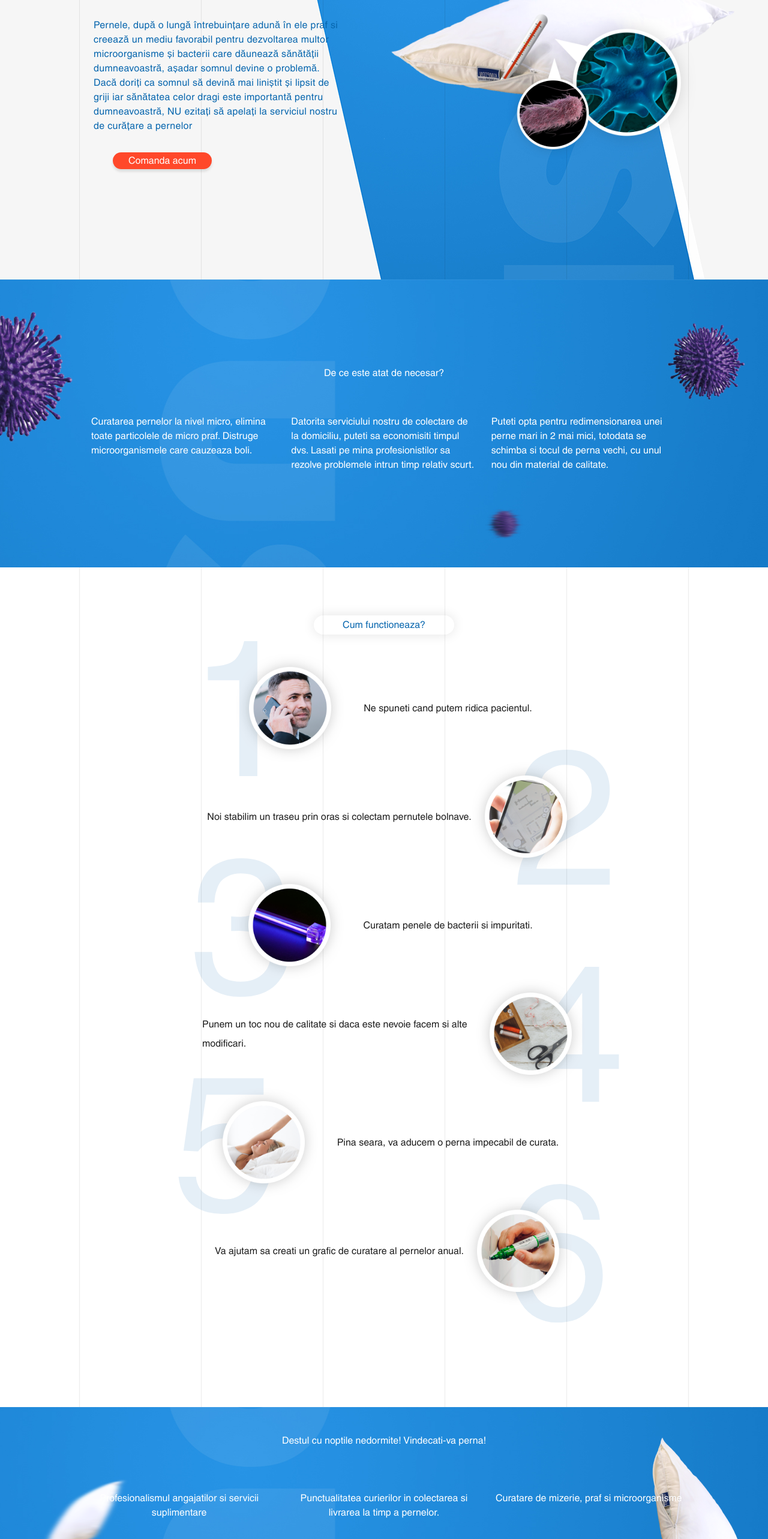
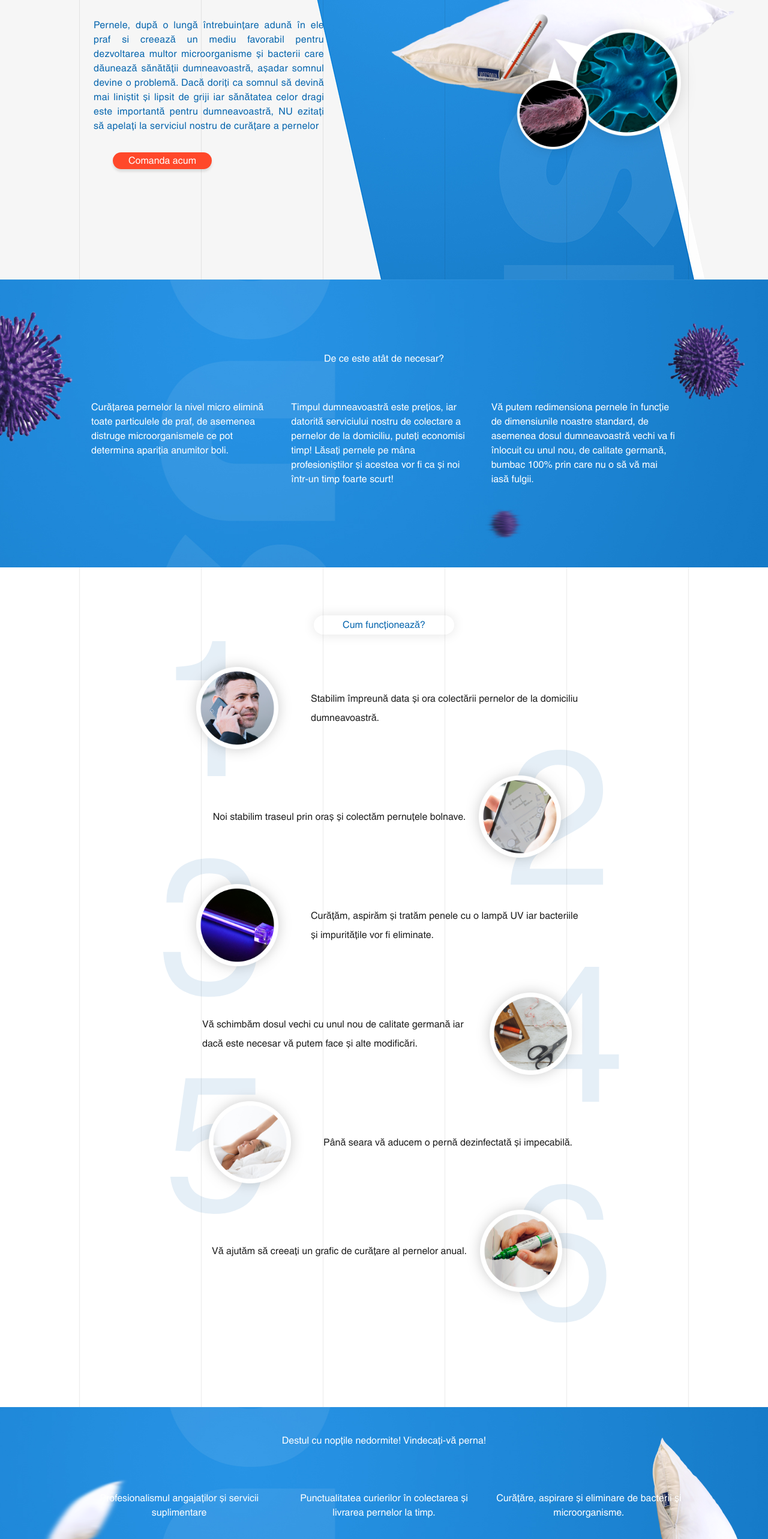
Before and after one commit to Sun1ive/hungary-pilow, a Vue app: page / in a window 1280 px wide. Shown: the part 234-2800 px from the top of the page at 60% size. Built offline with nearby package versions, Linux system fonts and the light colour scheme.

Commit message:
some fixes

```diff
--- a/src/components/header.vue
+++ b/src/components/header.vue
@@ -5,7 +5,7 @@
         <div class="flex">
           <h1>Perna ta este în pericol!</h1>
           <img class="pilow" src="../assets/p1.png" alt="pilow">
-          <p>Pernele, după o lungă întrebuințare adună în ele praf si creează un mediu favorabil pentru dezvoltarea multor microorganisme și bacterii care dăunează sănătății dumneavoastră, așadar somnul  devine o problemă. Dacă doriți ca somnul să devină mai liniștit și lipsit de griji iar sănătatea celor dragi este importantă pentru dumneavoastră, NU ezitați să apelați la serviciul nostru de curățare a pernelor</p>
+          <p align="justify">Pernele, după o lungă întrebuințare adună în ele praf si creează un mediu favorabil pentru dezvoltarea multor microorganisme și bacterii care dăunează sănătății dumneavoastră, așadar somnul  devine o problemă. Dacă doriți ca somnul să devină mai liniștit și lipsit de griji iar sănătatea celor dragi este importantă pentru dumneavoastră, NU ezitați să apelați la serviciul nostru de curățare a pernelor</p>
           <div class="myButton" @click="showOrder">Comanda acum</div>
         </div>
       </div>
@@ -61,7 +61,7 @@ header {
     }
   }
   & h1 {
-    font-size: responsive 2rem 4rem;
+    font-size: responsive 2rem 3.4rem;
     line-height: 1.06;
     color: var(--mainBlue);
     background-color: #fff;
@@ -73,7 +73,7 @@ header {
     font-family: Helvetica, Arial, sans-serif;
     letter-spacing: 0.3px;
     font-size: 1rem;
-    width: 65%;
+    width: 60%;
     margin: 2rem 0 2rem 1rem;
     position: relative;
     z-index: 2;
--- a/src/components/heal.vue
+++ b/src/components/heal.vue
@@ -1,11 +1,11 @@
 <template>
   <div class="heal">
     <div class="wrapper">
-      <h2>Destul cu noptile nedormite! Vindecati-va perna!</h2>
+      <h2>Destul cu nopțile nedormite! Vindecați-vă perna!</h2>
       <div class="columns">
-        <div class="column">Profesionalismul angajatilor si servicii suplimentare</div>
-        <div class="column">Punctualitatea curierilor in colectarea si livrarea la timp a pernelor.</div>
-        <div class="column">Curatare de mizerie, praf si microorganisme</div>
+        <div class="column">Profesionalismul angajaților și servicii suplimentare</div>
+        <div class="column">Punctualitatea curierilor în colectarea și livrarea pernelor la timp.</div>
+        <div class="column">Curățăre, aspirare și eliminare de bacterii și microorganisme.</div>
       </div>
     </div>
     <img data-aos="fade-in" data-aos-duration="1000" class="rightPilow" src="../assets/p5.png" alt="pillow">
--- a/src/components/howitswork.vue
+++ b/src/components/howitswork.vue
@@ -1,36 +1,36 @@
 <template>
   <div class="work">
     <div class="wrapper">
-      <h2>Cum functioneaza?</h2>
+      <h2>Cum funcționează?</h2>
       <div class="Box" data-aos="fade-up">
         <div class="Number One">1</div>
         <img src="../assets/s1.png" alt="avatar">
-        <p>Ne spuneti cand putem ridica pacientul.</p>
+        <p>Stabilim împreună data și ora colectării pernelor de la domiciliu dumneavoastră.</p>
       </div>
       <div class="Box" data-aos="fade-right">
         <div class="Number">2</div>
         <img src="../assets/s2.png" alt="avatar">
-        <p>Noi stabilim un traseu prin oras si colectam pernutele bolnave.</p>
+        <p>Noi stabilim traseul prin oraș și colectăm pernuțele bolnave.</p>
       </div>
       <div class="Box" data-aos="fade-left">
         <div class="Number">3</div>
         <img src="../assets/s3.png" alt="avatar">
-        <p>Curatam penele de bacterii si impuritati.</p>
+        <p>Curățăm, aspirăm și tratăm penele cu o lampă UV iar bacteriile și impuritățile vor fi eliminate.</p>
       </div>
       <div class="Box" data-aos="fade-down">
         <div class="Number">4</div>
         <img src="../assets/s4.png" alt="avatar">
-        <p>Punem un toc nou de calitate si daca este nevoie facem si alte modificari.</p>
+        <p>Vă schimbăm dosul vechi cu unul nou de calitate germană iar dacă este necesar vă putem face și alte modificări.</p>
       </div>
       <div class="Box" data-aos="fade-up">
         <div class="Number">5</div>
         <img src="../assets/s5.png" alt="avatar">
-        <p>Pina seara, va aducem o perna impecabil de curata.</p>
+        <p>Până seara vă aducem o pernă dezinfectată și impecabilă.</p>
       </div>
       <div class="Box" data-aos="fade-right">
         <div class="Number">6</div>
         <img src="../assets/s6.png" alt="avatar">
-        <p>Va ajutam sa creati un grafic de curatare al pernelor anual.</p>
+        <p>Vă ajutăm să creeați un grafic de curățare al pernelor anual.</p>
       </div>
     </div>
   </div>
--- a/src/components/reviews.vue
+++ b/src/components/reviews.vue
@@ -2,7 +2,7 @@
   <div class="reviews">
     <div class="wrapper">
       <h2>Sugestii</h2>
-      <p>Va multumim pentru orice sugestie, ne motivati sa ne facem treaba!</p>
+      <p>Vă mulțumim pentru orice sugestie, doar dumneavoastră ne motivați să ne facem treaba!</p>
     </div>
     <slider
     animation="fade"
--- a/src/components/why.vue
+++ b/src/components/why.vue
@@ -1,11 +1,11 @@
 <template>
   <div class="why">
-    <h2>De ce este atat de necesar?</h2>
+    <h2>De ce este atât de necesar?</h2>
     <div class="wrapper">
       <div class="columns">
-        <div class="column" data-aos="zoom-in" data-aos-delay="100">Curatarea pernelor la nivel micro, elimina toate particolele de micro praf. Distruge microorganismele care cauzeaza boli.</div>
-        <div class="column" data-aos="zoom-in" data-aos-delay="300">Datorita serviciului nostru de colectare de la domiciliu, puteti sa economisiti timpul dvs. Lasati pe mina profesionistilor sa rezolve problemele intrun timp relativ scurt.</div>
-        <div class="column" data-aos="zoom-in" data-aos-delay="500">Puteti opta pentru redimensionarea unei perne mari in 2 mai mici, totodata se schimba si tocul de perna vechi, cu unul nou din material de calitate.</div>
+        <div class="column" data-aos="zoom-in" data-aos-delay="100">Curățarea pernelor la nivel micro  elimină toate particulele de praf, de asemenea distruge microorganismele ce pot determina apariția anumitor boli.</div>
+        <div class="column" data-aos="zoom-in" data-aos-delay="300">Timpul dumneavoastră este prețios, iar datorită serviciului nostru de colectare a pernelor de la domiciliu, puteți economisi timp! Lăsați pernele pe mâna profesioniștilor și acestea vor fi ca și noi într-un timp foarte scurt!</div>
+        <div class="column" data-aos="zoom-in" data-aos-delay="500">Vă putem redimensiona pernele  în funcție de dimensiunile noastre standard, de asemenea dosul dumneavoastră vechi va fi înlocuit cu unul nou, de calitate germană, bumbac 100% prin care nu o să vă mai iasă fulgii.</div>
       </div>
     </div>
 
@@ -34,7 +34,7 @@
   color: #fff;
   overflow: hidden;
   & h2 {
-    font-size: responsive 2rem 4rem;
+    font-size: responsive 2rem 3.3rem;
     max-width: 700px;
     text-align: center;
     line-height: 1.1;
```
